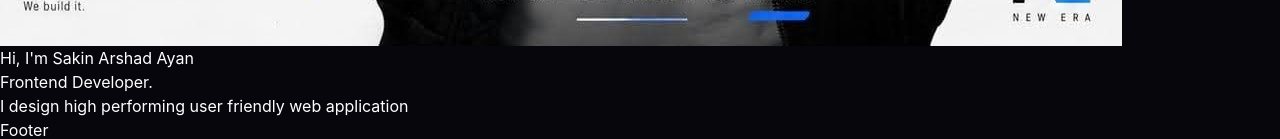
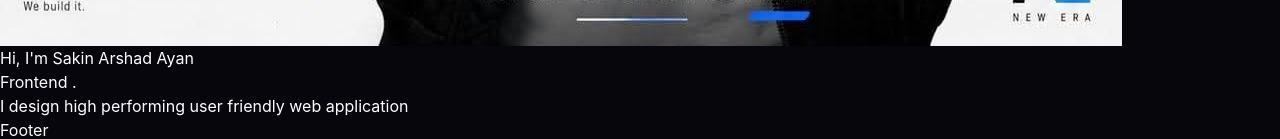
Before and after one commit to ayan1906/Portfolio, a React app: page / in a window 1280 px wide. Shown: the part 1433-1572 px from the top of the page. Built offline with nearby package versions, Linux system fonts and the light colour scheme; the HTML template or start-up script is replaced by a standard one.

Commit message:
simple Cng

```diff
--- a/src/Pages/Home.jsx
+++ b/src/Pages/Home.jsx
@@ -9,7 +9,7 @@ const Home = () => {
           <img src="/images/home.jpg" alt="" />
           <div className="info">
             <h1>Hi, I'm Sakin Arshad Ayan</h1>
-            <h3>Frontend Developer.</h3>
+            <h3>Frontend .</h3>
             <p>I design high performing user friendly web application </p>
 
           </div>
```
